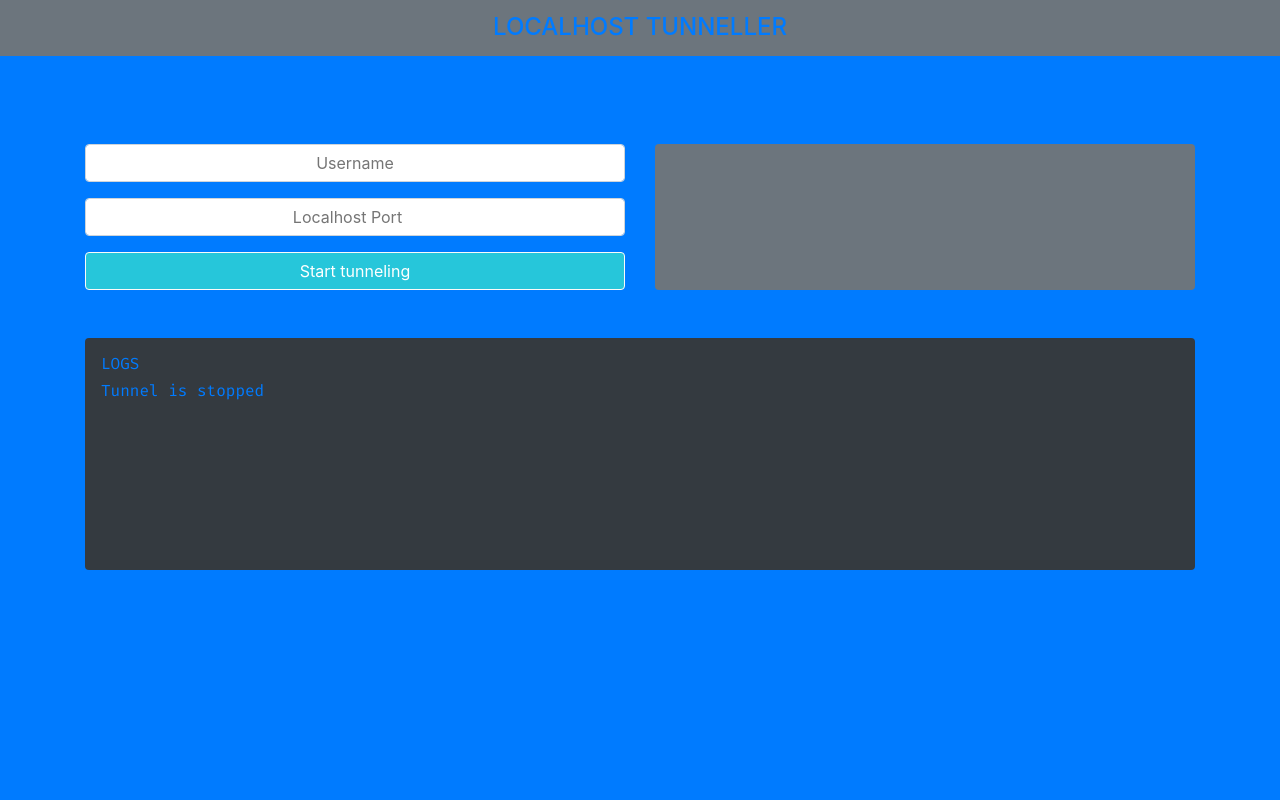
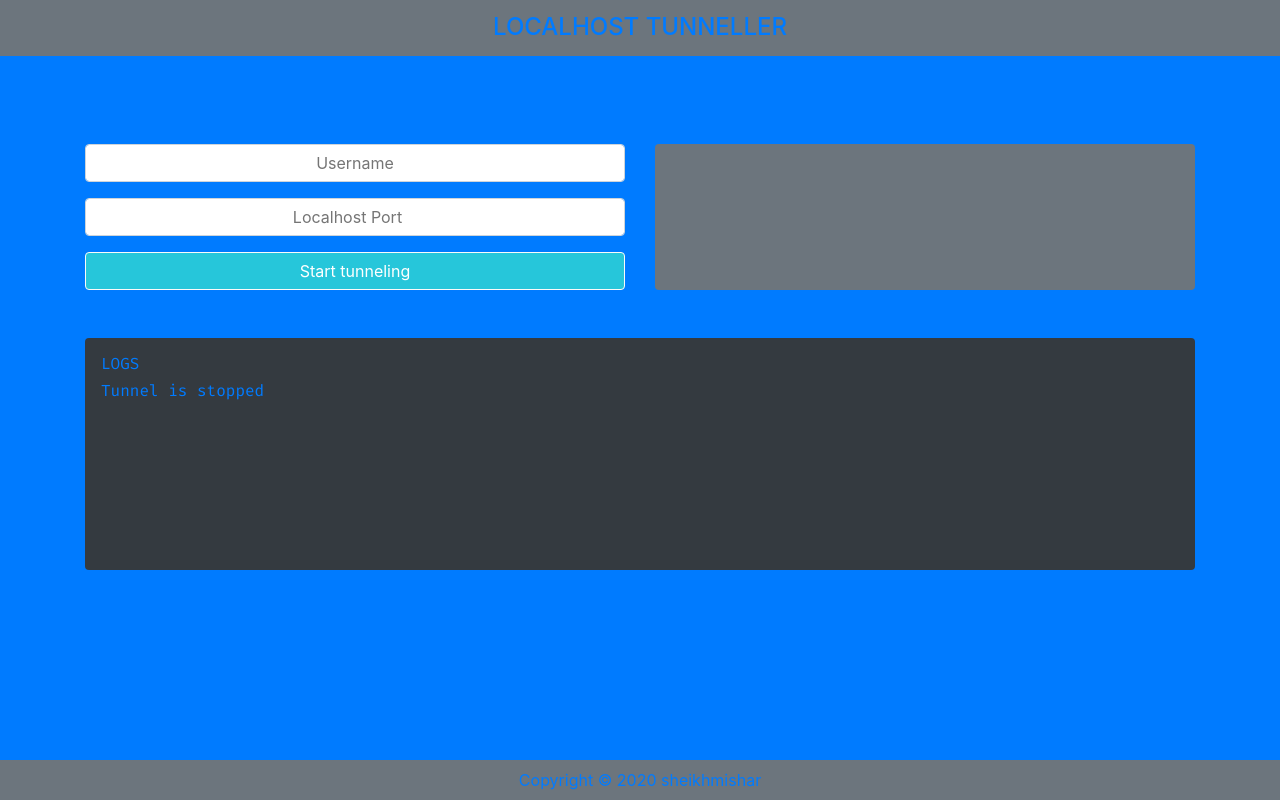
Before and after one commit to sheikhmishar/localhost-tunnel, a website built with Parcel: page views/src/index.html in a window 1280 px wide. Built offline with nearby package versions, Linux system fonts and the light colour scheme; files whose address does not match are found by name.

Commit message:
html copyright

```diff
--- a/views/src/index.html
+++ b/views/src/index.html
@@ -4,7 +4,6 @@
  * Copyright(c) 2020 omranjamal
  * GPLv3 Licensed
 -->
-
 <!DOCTYPE html>
 <html lang="en">
 
@@ -57,6 +56,11 @@
         </div>
       </div>
     </div>
+    <footer class="fixed-bottom bg-secondary">
+      <div class="container">
+        <p class="bg-secondary text-center my-2"> Copyright &copy; 2020 sheikhmishar </p>
+      </div>
+    </footer>
   </main>
   <script defer src="./loader.js"></script>
 </body>
```
